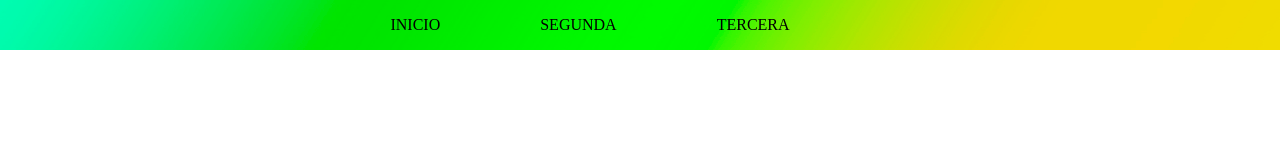
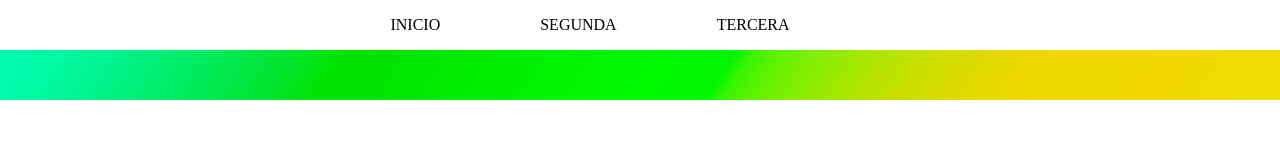
Before and after one commit to caobandoc/semana-1-124, a website: page src/index.html in a window 1280 px wide. Drawn offline with Linux system fonts and the light colour scheme.

Commit message:
Arreglo imagen header

```diff
--- a/src/index.html
+++ b/src/index.html
@@ -16,8 +16,6 @@
 
         header {
             position: fixed;
-            background-image: url(images/header.jpg);
-            background-size: 100% 100%;
             width: 100%;
             height: 50px;
         }
@@ -41,6 +39,11 @@
             text-decoration: none;
             color: black;
         }
+
+        .menu img {
+            width: 100%;
+            height: 50px;
+        }
     </style>
 </head>
 
@@ -52,6 +55,7 @@
                 <li><a href="#">Segunda</a></li>
                 <li><a href="#">Tercera</a></li>
             </ul>
+            <img src="./images/header.jpg" alt="">
         </nav>
     </header>
     <div id="services"></div>
```
